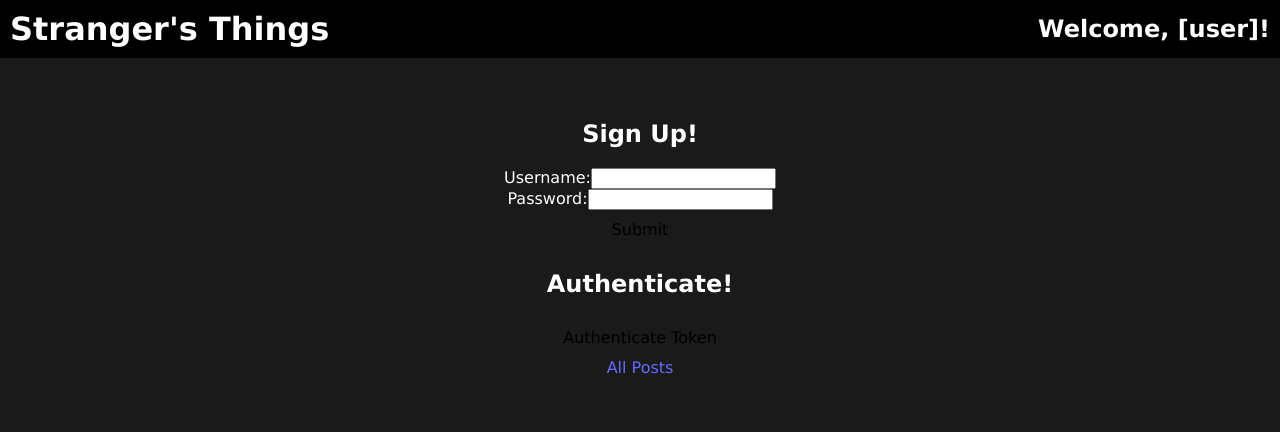
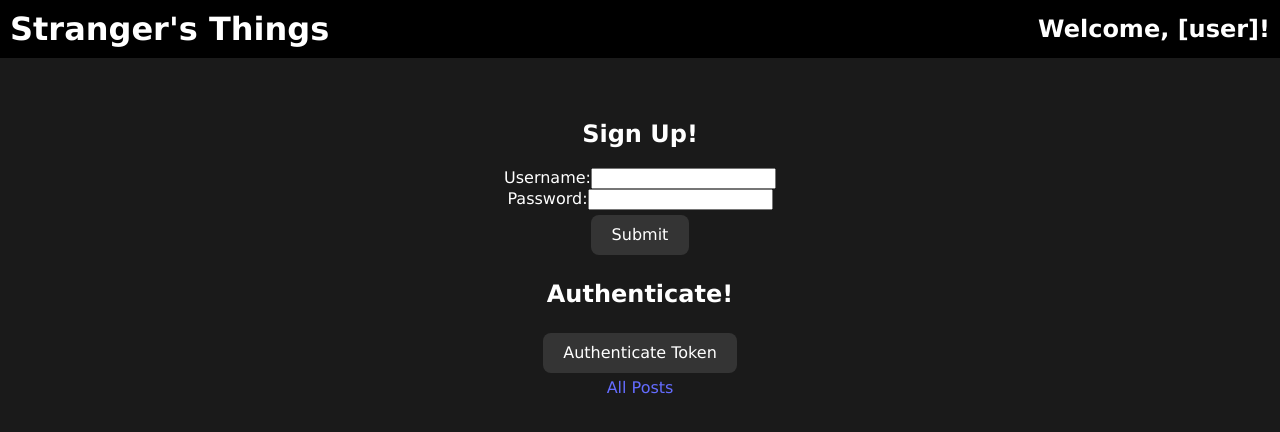
Before and after one commit to baileyborrego/2306StrangersThings, a React app: page / in a window 1280 px wide. Shown: the top 432 px of the page. Built offline with nearby package versions, Linux system fonts and the light colour scheme; no server answers; the HTML template or start-up script is replaced by a standard one.

Commit message:
changed button styling a tiny bit

```diff
--- a/src/index.css
+++ b/src/index.css
@@ -21,9 +21,11 @@ button {
   font-size: 1em;
   font-weight: 500;
   font-family: inherit;
-  background-color: #1a1a1a;
+  background-color: #343434;
   cursor: pointer;
   transition: border-color 0.25s;
+  color:white;
+  margin: 5px;
 }
 button:hover {
   border-color: #646cff;
```
